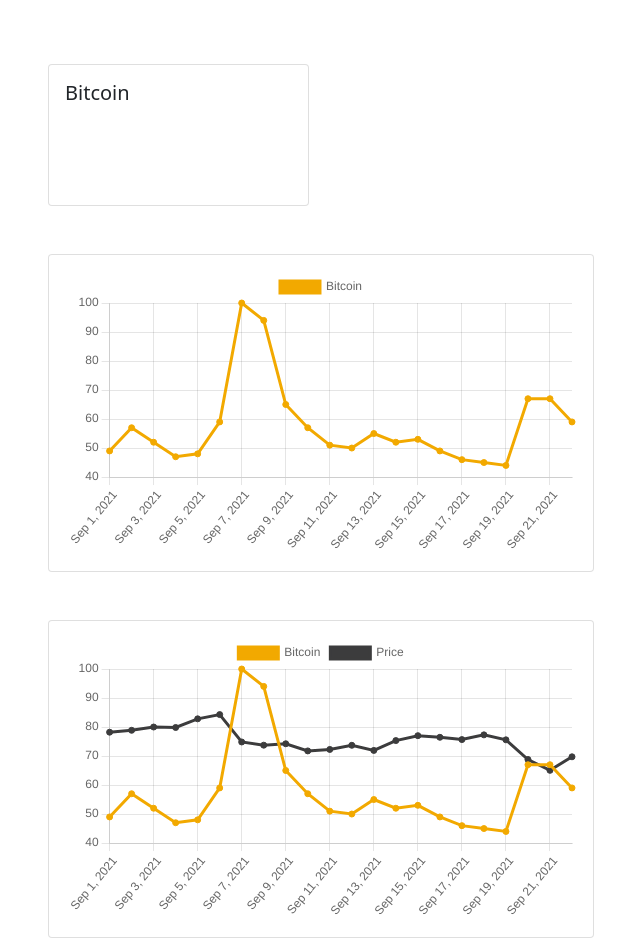
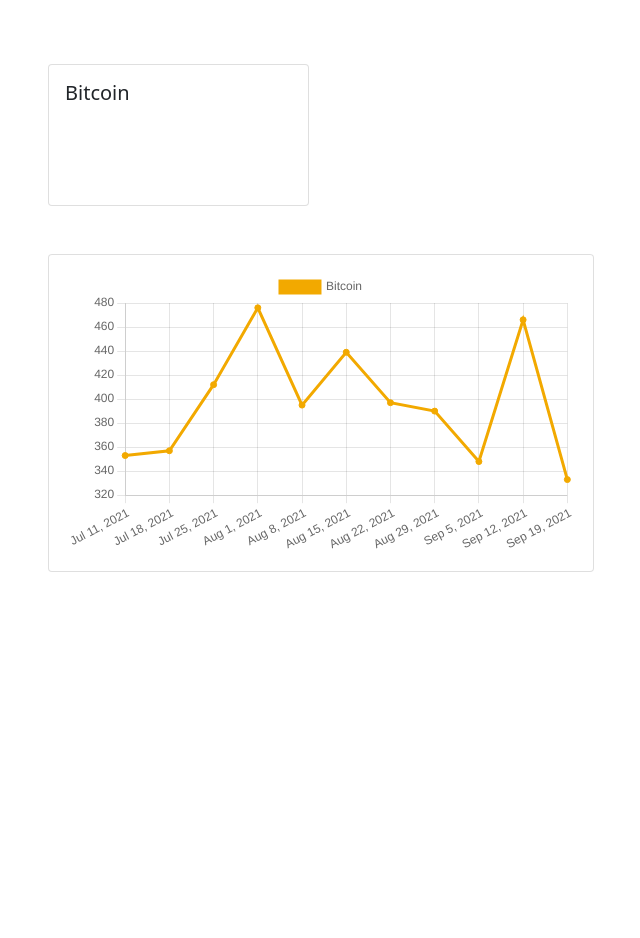
Before and after one commit to mertcanmerkit/Correlation-between-Google-Trend-data-and-cryptocurrency-prices., a plain HTML site: page index.html in a window 1280 px wide. Shown: the whole page, without its empty margins (319-959 px from the left). After the commit the page ends 800 px from the top, so only its background shows below. Drawn offline with nearby package versions, Linux system fonts and the light colour scheme.

Commit message:
date-range added

```diff
--- a/index.html
+++ b/index.html
@@ -26,7 +26,7 @@
                     </div>
                 </div>
                 <div id='charts'>
-                    <!-- Chartlar buraya gelio  asd-->
+                    <!-- Chartlar buraya gelio -->
                 </div>
                 <!-- <div class="card mt-5">
                     <div class="card-body ">
@@ -40,7 +40,7 @@
     </div>
 
     <script>
-        function createChart(jsonName, metaName, metaID, backgroundColor, borderColor) {
+        function createChart(jsonName, dateRange, metaName, metaID, backgroundColor, borderColor) {
 
             document.getElementById("charts").innerHTML += "<div class='card mt-5'><div class='card-body'> <canvas id='" + metaID + "' width='900' height='500'></canvas></div></div>";
 
@@ -66,7 +66,7 @@
                             });
                         }
 
-                        var osman = [];
+                        var week_chart_data = [];
                         let from = 0;
                         let to = 0;
 
@@ -78,23 +78,43 @@
                                 to = i;
                                 //console.log(from, to, value);
 
-                                osman.push(getRangeSum(chart_data, from, to));
+                                week_chart_data.push(getRangeSum(chart_data, from, to));
 
                             }
                         }
 
-                        console.log(osman);
+                        var week_chart_labels = [];
+                        for (var i in chart_labels) {
+                            var value = chart_labels[(i == 0) ? 0 : i - 1];
+
+                            if (i % 7 == 0 & i != 0) {
+                                from = i - 7;
+                                to = i;
+                                //console.log(from, to, value);
+                                console.log(i);
+                                week_chart_labels.push(value);
+
+                            }
+                        }
+
+                        let range_data;
+
+                        if (dateRange == 'day') {
+                            range_data = chart_data;
+                        } else if (dateRange == 'week') {
+                            range_data = week_chart_data;
+                        }
 
                         var btc_ctx = document.getElementById(`${metaID}`).getContext('2d');
                         var btc_myChart = new Chart(btc_ctx, {
                             type: 'line',
                             data: {
-                                labels: chart_labels,
+                                labels: week_chart_labels,
                                 datasets: [{
                                     label: metaName,
                                     backgroundColor: backgroundColor,
                                     borderColor: borderColor,
-                                    data: chart_data,
+                                    data: range_data,
                                 }]
                             },
 
@@ -107,9 +127,9 @@
 
             dataJson();
         }
-        //createChart('ethereum.json', 'Ethereum', 'etc', 'rgb(60, 60, 61)', 'rgb(60, 60, 61)');
+        //createChart('ethereum.json', 'week','Ethereum', 'etc', 'rgb(60, 60, 61)', 'rgb(60, 60, 61)');
 
-        createChart('bitcoin.json', 'Bitcoin', 'btc', 'rgb(242, 169, 0)', 'rgb(242, 169, 0)');
+        createChart('bitcoin-week.json', 'week', 'Bitcoin', 'btc', 'rgb(242, 169, 0)', 'rgb(242, 169, 0)');
 
         function compareChart(jsonName, metaName, metaID, backgroundColor, borderColor, sc_jsonName, sc_metaName, sc_metaID, sc_backgroundColor, sc_borderColor) {
 
@@ -176,7 +196,7 @@
             dataJson();
         }
 
-        compareChart('bitcoin.json', 'Bitcoin', 'btc-c', 'rgb(242, 169, 0)', 'rgb(242, 169, 0)', 'btc-price.json', 'Price', 'price-c', 'rgb(60, 60, 61)', 'rgb(60, 60, 61)');
+        //compareChart('bitcoin.json', 'Bitcoin', 'btc-c', 'rgb(242, 169, 0)', 'rgb(242, 169, 0)', 'btc-price.json', 'Price', 'price-c', 'rgb(60, 60, 61)', 'rgb(60, 60, 61)');
     </script>
 
 </body>
```
